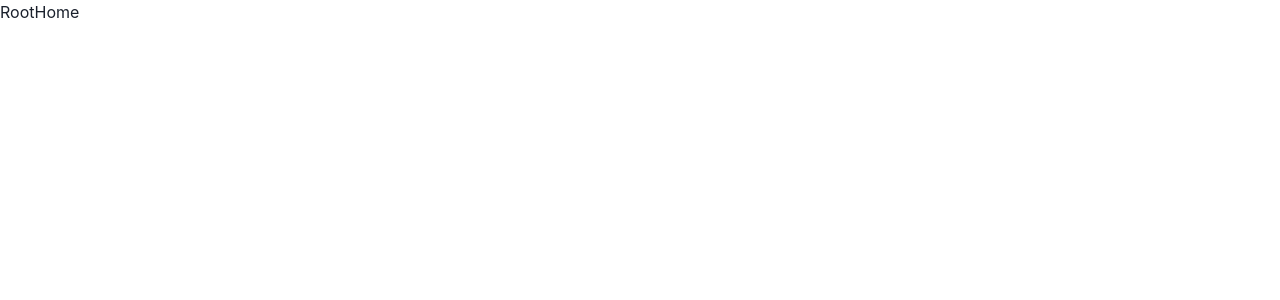
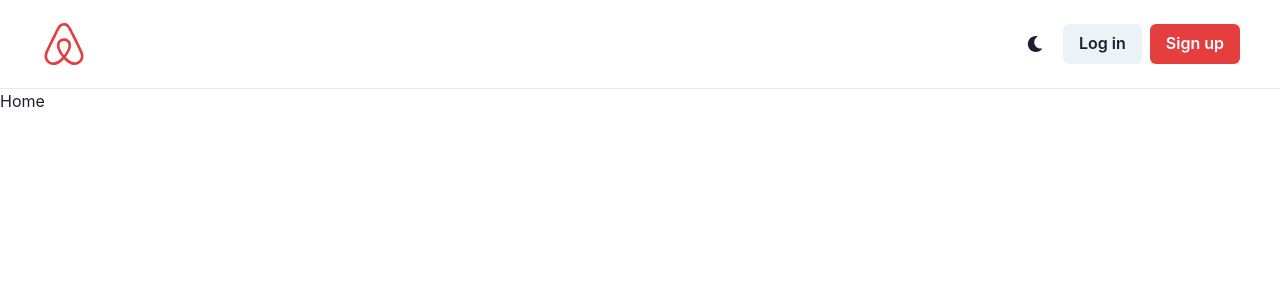
Before and after one commit to texasroh/airbnb-clone2-frontend, a React (Create React App) app: page / in a window 1280 px wide. Shown: the top 300 px of the page. Built offline with nearby package versions, Linux system fonts and the light colour scheme.

Commit message:
add login modal with chakra

```diff
--- a/package.json
+++ b/package.json
@@ -16,6 +16,7 @@
     "framer-motion": "^7.5.3",
     "react": "^18.2.0",
     "react-dom": "^18.2.0",
+    "react-icons": "^4.4.0",
     "react-router-dom": "^6.4.2",
     "react-scripts": "5.0.1",
     "typescript": "^4.8.4",
--- a/src/components/Root.tsx
+++ b/src/components/Root.tsx
@@ -1,10 +1,87 @@
-import { Box } from "@chakra-ui/react";
+import {
+    Box,
+    Button,
+    HStack,
+    IconButton,
+    Input,
+    InputGroup,
+    InputLeftElement,
+    Modal,
+    ModalBody,
+    ModalCloseButton,
+    ModalContent,
+    ModalFooter,
+    ModalHeader,
+    ModalOverlay,
+    useDisclosure,
+    VStack,
+} from "@chakra-ui/react";
 import { Outlet } from "react-router-dom";
+import { FaAirbnb, FaLock, FaMoon, FaUserNinja } from "react-icons/fa";
 
 export default function Root() {
+    const { isOpen, onClose, onOpen } = useDisclosure();
     return (
         <Box>
-            Root
+            <HStack
+                px={10}
+                py={5}
+                borderBottomWidth={1}
+                justifyContent={"space-between"}
+            >
+                <Box color="red.500" fontSize="48">
+                    <FaAirbnb />
+                </Box>
+                <HStack spacing={2}>
+                    <IconButton
+                        variant={"ghost"}
+                        aria-label="Toggle dark mode"
+                        icon={<FaMoon />}
+                    />
+                    <Button onClick={onOpen}>Log in</Button>
+                    <Button colorScheme={"red"}>Sign up</Button>
+                </HStack>
+            </HStack>
+            <Modal isOpen={isOpen} onClose={onClose}>
+                <ModalOverlay />
+                <ModalContent>
+                    <ModalHeader>Log in</ModalHeader>
+                    <ModalCloseButton />
+                    <ModalBody>
+                        <VStack>
+                            <InputGroup>
+                                <InputLeftElement
+                                    children={
+                                        <Box color={"gray.500"}>
+                                            <FaUserNinja />
+                                        </Box>
+                                    }
+                                />
+                                <Input
+                                    variant={"filled"}
+                                    placeholder="Username"
+                                />
+                            </InputGroup>
+                            <InputGroup>
+                                <InputLeftElement
+                                    children={
+                                        <Box color="gray.500">
+                                            <FaLock />
+                                        </Box>
+                                    }
+                                />
+                                <Input
+                                    variant={"filled"}
+                                    placeholder="Password"
+                                />
+                            </InputGroup>
+                            <Button mt={4} colorScheme={"red"} w="100%">
+                                Log in
+                            </Button>
+                        </VStack>
+                    </ModalBody>
+                </ModalContent>
+            </Modal>
             <Outlet />
         </Box>
     );
```
Also changed, not shown: 1 other file (tests, documents, lock files or other folders).
